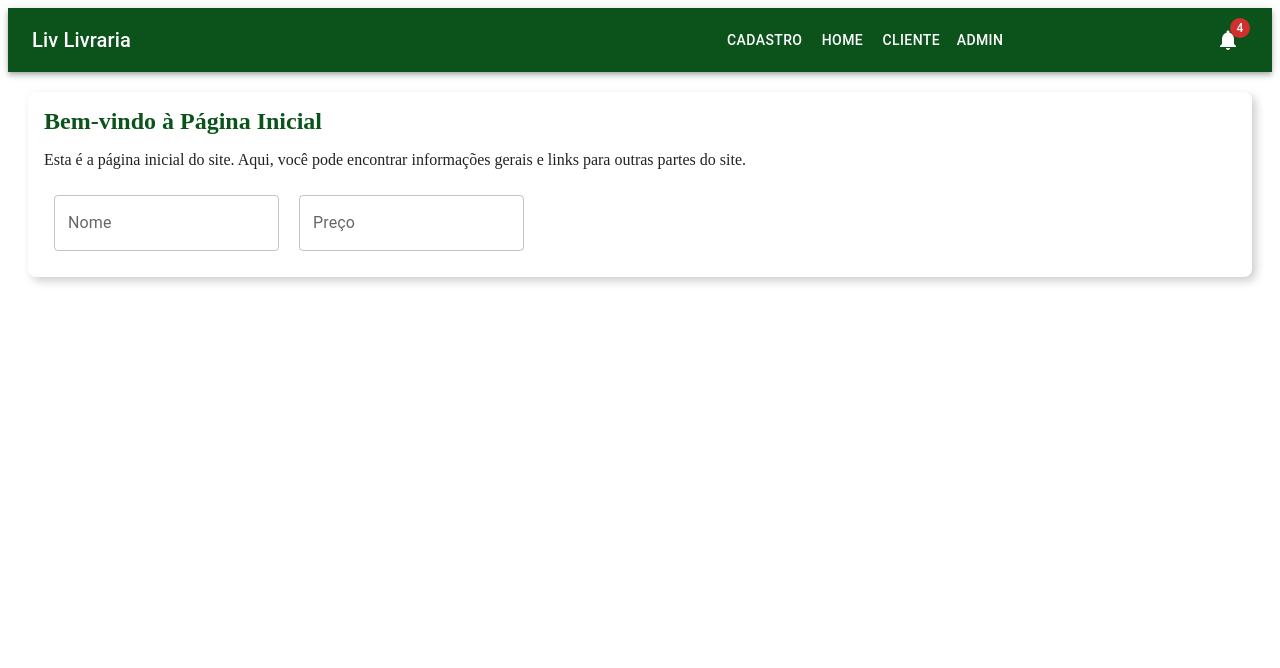
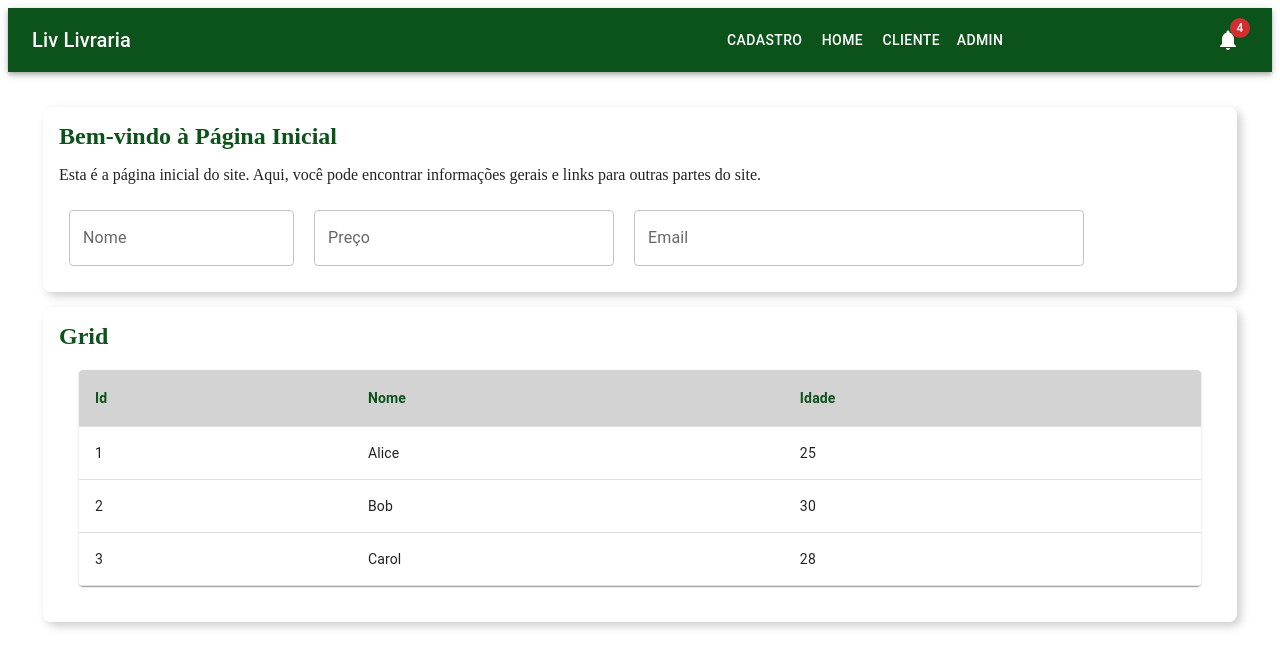
Before and after one commit to biel-fredy/livLivraria2023front, a React (Create React App) app: page / in a window 1280 px wide. Shown: the top 668 px of the page. Built offline with nearby package versions, Linux system fonts and the light colour scheme.

Commit message:
feat: adicionado grid

```diff
--- /dev/null
+++ b/src/components/livGrid/livGrid-index.tsx
@@ -0,0 +1,57 @@
+// livGrid-index.tsx
+import React from 'react';
+import {
+  Table,
+  TableContainer,
+  TableHead,
+  TableBody,
+  TableRow,
+  TableCell,
+  Paper,
+} from '@mui/material';
+import { GridContainerStyle, BoldTableCellStyle } from './livGrid-styles'; // Importe os estilos
+import Quadro from '../quadro/quadro-index';
+
+interface LivGridProps {
+  data: any[];
+}
+
+const LivGrid: React.FC<LivGridProps> = ({ data }) => {
+  const columns = Object.keys(data[0] || {});
+  const capitalizeFirstLetter = (string: string) => {
+    return string.charAt(0).toUpperCase() + string.slice(1);
+  };
+
+  return (
+    <Quadro titulo="Grid">
+      <div style={GridContainerStyle}>
+        {' '}
+        {/* Aplicar estilo aqui */}
+        <TableContainer component={Paper}>
+          <Table>
+            <TableHead>
+              <TableRow>
+                {columns.map((column) => (
+                  <TableCell key={column} style={BoldTableCellStyle}>
+                    {capitalizeFirstLetter(column)}
+                  </TableCell>
+                ))}
+              </TableRow>
+            </TableHead>
+            <TableBody>
+              {data.map((row, index) => (
+                <TableRow key={index}>
+                  {columns.map((column) => (
+                    <TableCell key={column}>{row[column]}</TableCell>
+                  ))}
+                </TableRow>
+              ))}
+            </TableBody>
+          </Table>
+        </TableContainer>
+      </div>
+    </Quadro>
+  );
+};
+
+export default LivGrid;
--- /dev/null
+++ b/src/components/livGrid/livGrid-styles.tsx
@@ -0,0 +1,10 @@
+// livGrid-styles.ts
+export const GridContainerStyle = {
+  margin: '20px',
+};
+
+export const BoldTableCellStyle = {
+  color: '#0B521B',
+  backgroundColor: 'lightgrey',
+  fontWeight: 'bold',
+};
--- a/src/components/quadro/quadro-styles.ts
+++ b/src/components/quadro/quadro-styles.ts
@@ -7,6 +7,7 @@ export const StyledPaper = styled(Paper)`
   border-radius: 8px; // Pontas arredondadas
   box-shadow: 4px 4px 10px rgba(0, 0, 0, 0.2);
   padding: 16px; // Espaçamento interno
+  margin: 15px;
 `;
 
 export const Title = styled('h2')`
--- a/src/pages/home/home-index.tsx
+++ b/src/pages/home/home-index.tsx
@@ -3,14 +3,20 @@ import React, { useState } from 'react';
 import { HomeContainer } from './home-styles';
 import Quadro from '../../components/quadro/quadro-index';
 import LivInputText from '../../components/livInputText/livInputText-index';
-import { maskCurrency } from '../../utils/masks';
+import LivGrid from '../../components/livGrid/livGrid-index';
 
 const Home: React.FC = () => {
-  const [formData, setFormData] = useState({ nome: '', preco: '' });
+  const [formData, setFormData] = useState({ nome: '', preco: '', email: '' });
 
   const handleChange = (name: string, value: string) => {
     setFormData({ ...formData, [name]: value });
   };
+
+  const data = [
+    { id: 1, nome: 'Alice', idade: 25 },
+    { id: 2, nome: 'Bob', idade: 30 },
+    { id: 3, nome: 'Carol', idade: 28 },
+  ];
   return (
     <HomeContainer>
       <Quadro titulo="Bem-vindo à Página Inicial">
@@ -36,10 +42,21 @@ const Home: React.FC = () => {
             tooltip="Preço em dólares"
             value={formData.preco}
             onChange={handleChange}
-            size={'pequeno'}
+            size={'medio'}
+          />
+          <LivInputText
+            name="email"
+            label="Email"
+            placeholder="Digite o e-mail"
+            tooltip="E-mail válido"
+            value={formData.email}
+            onChange={handleChange}
+            size={'grande'}
           />
         </form>
       </Quadro>
+
+      <LivGrid data={data} />
     </HomeContainer>
   );
 };
```
